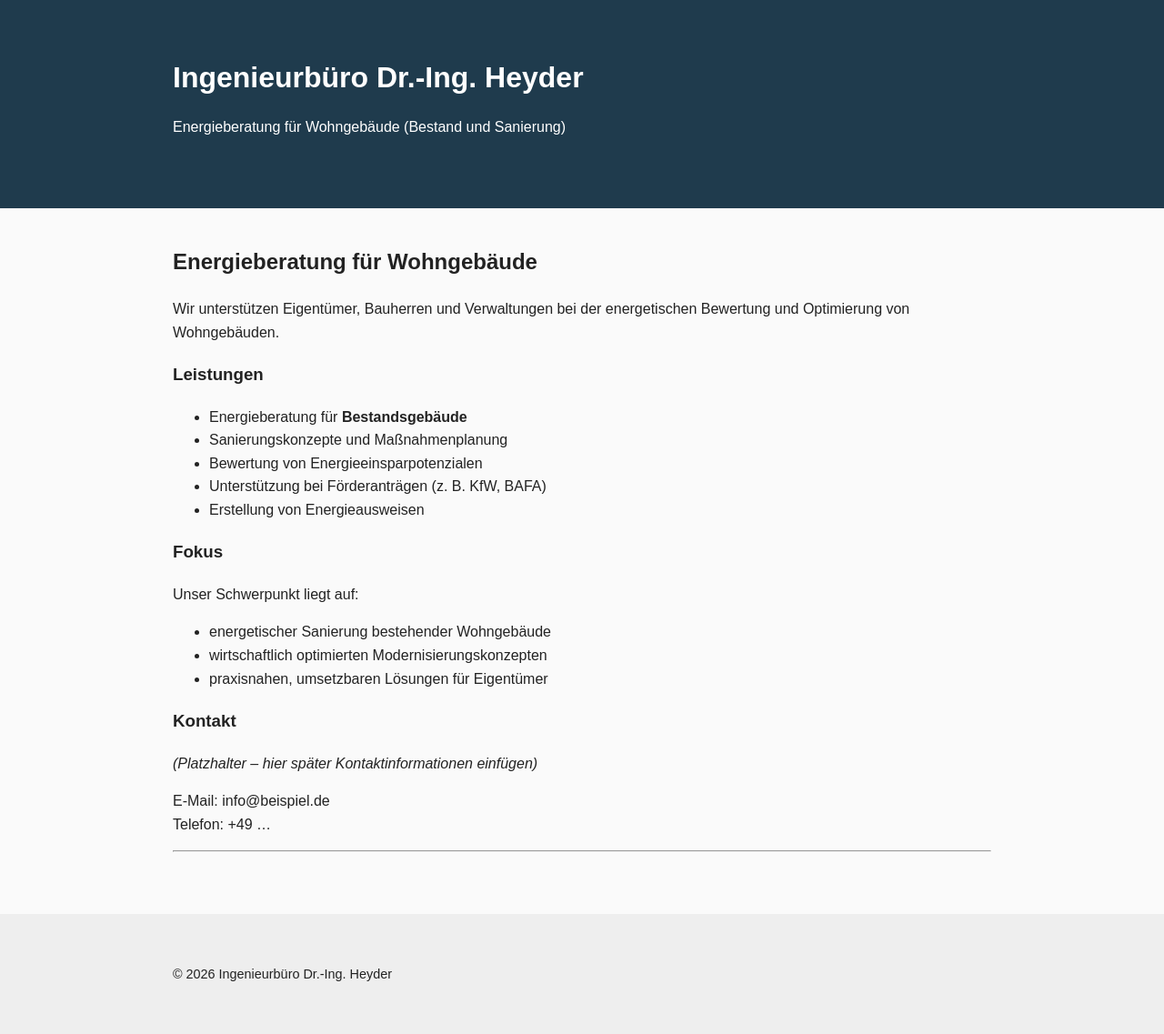
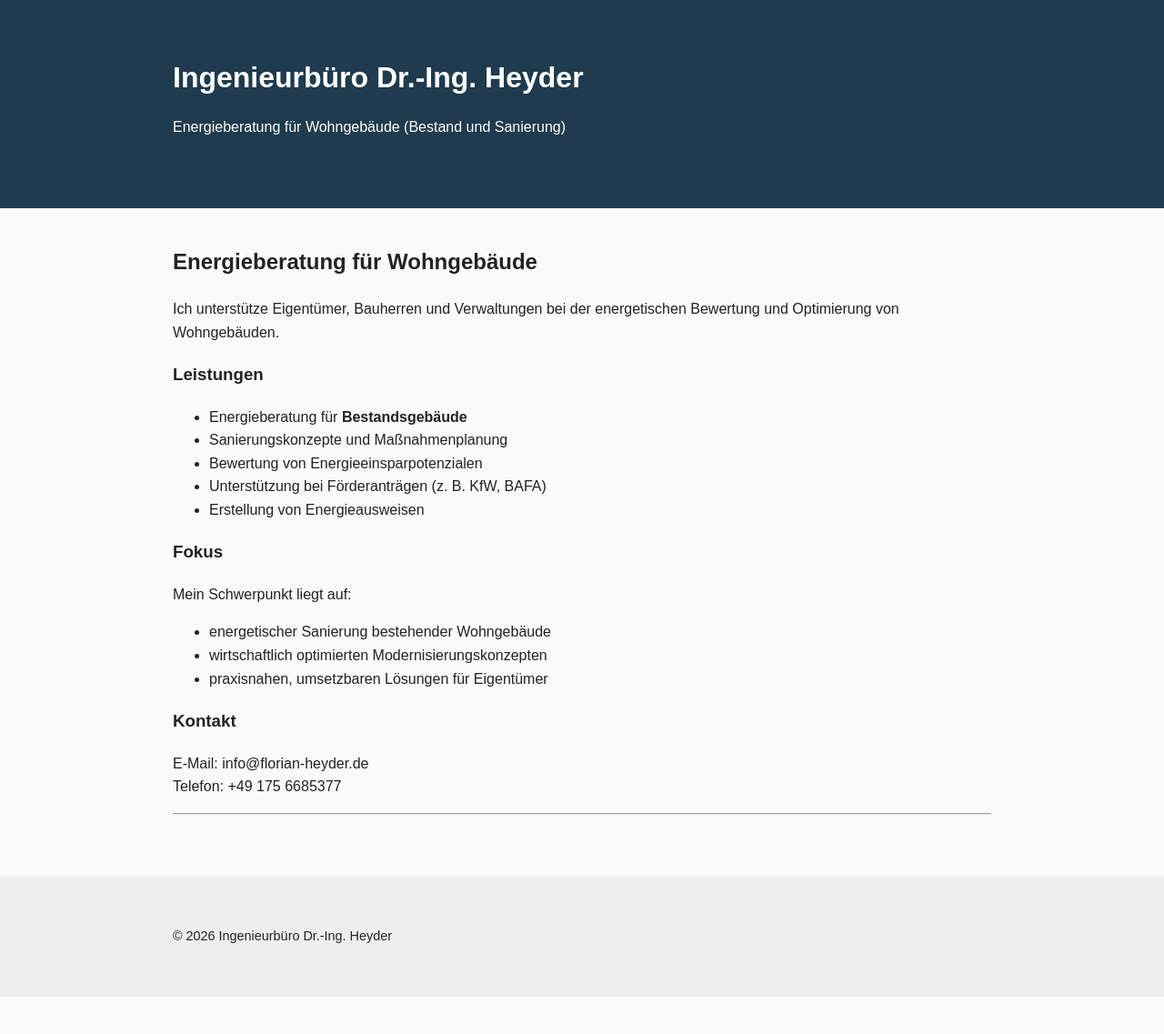
Before and after one commit to flohey/ingenieur_buero_dr_ing_heyder, a Jekyll site: the page built from index.md, in a window 1280 px wide. Shown: the whole page at 91% size. Built offline with Jekyll 4.4.1, drawn with Linux system fonts in a browser that asks for light colours; after the commit the page ends 1096 px from its top, so only the background shows below that.

Commit message:
init. files

```diff
--- a/index.md
+++ b/index.md
@@ -5,7 +5,7 @@ title: Startseite
 
 ## Energieberatung für Wohngebäude
 
-Wir unterstützen Eigentümer, Bauherren und Verwaltungen bei der energetischen Bewertung und Optimierung von Wohngebäuden.
+Ich unterstütze Eigentümer, Bauherren und Verwaltungen bei der energetischen Bewertung und Optimierung von Wohngebäuden.
 
 ### Leistungen
 
@@ -17,7 +17,7 @@ Wir unterstützen Eigentümer, Bauherren und Verwaltungen bei der energetischen
 
 ### Fokus
 
-Unser Schwerpunkt liegt auf:
+Mein Schwerpunkt liegt auf:
 
 - energetischer Sanierung bestehender Wohngebäude
 - wirtschaftlich optimierten Modernisierungskonzepten
@@ -25,9 +25,7 @@ Unser Schwerpunkt liegt auf:
 
 ### Kontakt
 
-*(Platzhalter – hier später Kontaktinformationen einfügen)*
-
-E-Mail: info@beispiel.de
-Telefon: +49 ...
+E-Mail: info@florian-heyder.de
+Telefon: +49 175 6685377
 
 ---
```
